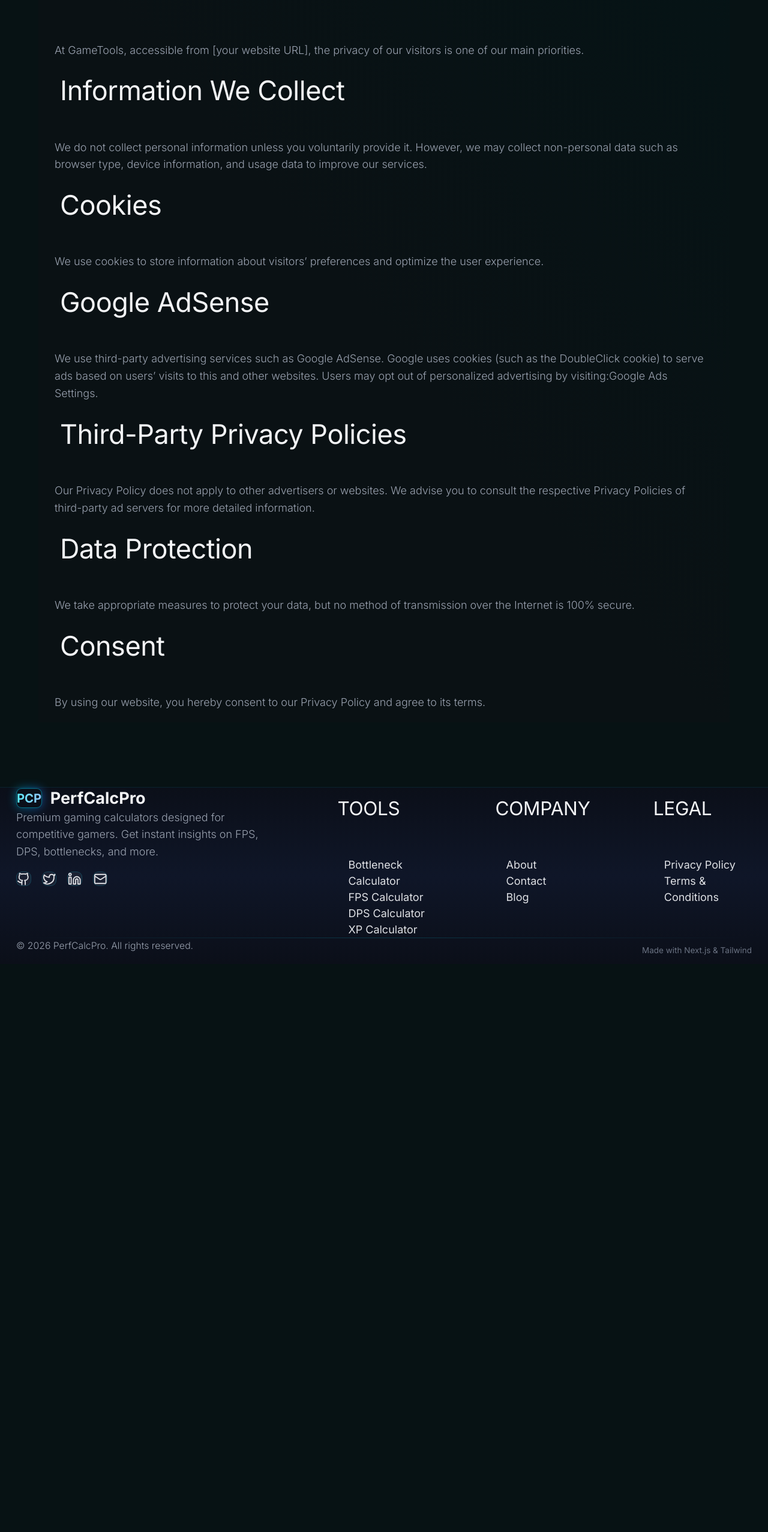
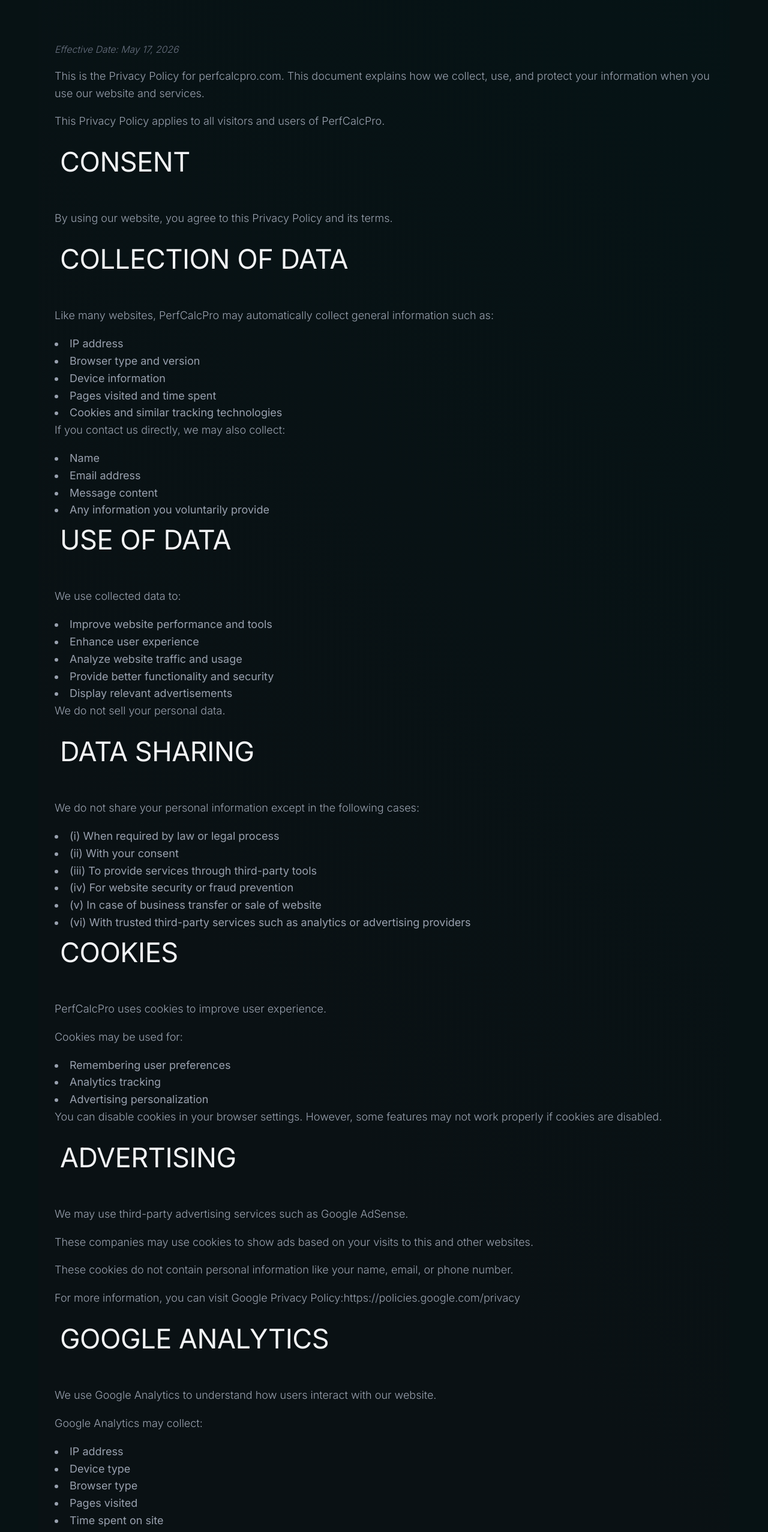
Before and after one commit to rawaisrtasleem-lab/perfcalc, a Next.js app: page /privacy-policy in a window 1280 px wide. Shown: the part 232-2786 px from the top of the page at 60% size. Before the commit the page ends 1839 px from the top, so only its background shows below. Built offline with nearby package versions, Linux system fonts and the light colour scheme.

Commit message:
update privacy policy with comprehensive content and terms

```diff
--- a/src/app/privacy-policy/layout.js
+++ b/src/app/privacy-policy/layout.js
@@ -2,7 +2,7 @@
 
 export const metadata = getMetadata({
   title: "Privacy Policy",
-  description: "PerfCalc Privacy Policy - Learn how we protect your data and privacy. Read our comprehensive privacy statement for our gaming calculator platform.",
+  description: "PerfCalcPro Privacy Policy - Learn how we protect your data and privacy. Read our comprehensive privacy statement for our gaming calculator platform.",
   path: "/privacy-policy",
 })
 
--- a/src/app/privacy-policy/page.jsx
+++ b/src/app/privacy-policy/page.jsx
@@ -6,53 +6,208 @@
         Privacy Policy
       </h1>
 
+      <p className="text-gray-500 text-sm italic mb-4">
+        Effective Date: May 17, 2026
+      </p>
+
       <p className="text-gray-400 leading-relaxed">
-        At GameTools, accessible from [your website URL], the privacy of our visitors is one of our main priorities.
+        This is the Privacy Policy for perfcalcpro.com. This document explains how we collect, use, and protect your information when you use our website and services.
+      </p>
+
+      <p className="text-gray-400 leading-relaxed">
+        This Privacy Policy applies to all visitors and users of PerfCalcPro.
       </p>
 
       <div>
-        <h2 className="text-2xl md:text-3xl font-bold mb-4">Information We Collect</h2>
+        <h2 className="text-2xl md:text-3xl font-bold mb-4">CONSENT</h2>
         <p className="text-gray-400 leading-relaxed">
-          We do not collect personal information unless you voluntarily provide it. However, we may collect non-personal data such as browser type, device information, and usage data to improve our services.
+          By using our website, you agree to this Privacy Policy and its terms.
         </p>
       </div>
 
       <div>
-        <h2 className="text-2xl md:text-3xl font-bold mb-4">Cookies</h2>
-        <p className="text-gray-400 leading-relaxed">
-          We use cookies to store information about visitors’ preferences and optimize the user experience.
+        <h2 className="text-2xl md:text-3xl font-bold mb-4">COLLECTION OF DATA</h2>
+        <p className="text-gray-400 leading-relaxed mb-4">
+          Like many websites, PerfCalcPro may automatically collect general information such as:
+        </p>
+        <ul className="list-disc list-inside space-y-2 text-gray-400 mb-4">
+          <li>IP address</li>
+          <li>Browser type and version</li>
+          <li>Device information</li>
+          <li>Pages visited and time spent</li>
+          <li>Cookies and similar tracking technologies</li>
+        </ul>
+        <p className="text-gray-400 leading-relaxed mb-4">
+          If you contact us directly, we may also collect:
+        </p>
+        <ul className="list-disc list-inside space-y-2 text-gray-400">
+          <li>Name</li>
+          <li>Email address</li>
+          <li>Message content</li>
+          <li>Any information you voluntarily provide</li>
+        </ul>
+      </div>
+
+      <div>
+        <h2 className="text-2xl md:text-3xl font-bold mb-4">USE OF DATA</h2>
+        <p className="text-gray-400 leading-relaxed mb-4">
+          We use collected data to:
+        </p>
+        <ul className="list-disc list-inside space-y-2 text-gray-400">
+          <li>Improve website performance and tools</li>
+          <li>Enhance user experience</li>
+          <li>Analyze website traffic and usage</li>
+          <li>Provide better functionality and security</li>
+          <li>Display relevant advertisements</li>
+        </ul>
+        <p className="text-gray-400 leading-relaxed mt-4">
+          We do not sell your personal data.
         </p>
       </div>
 
       <div>
-        <h2 className="text-2xl md:text-3xl font-bold mb-4">Google AdSense</h2>
+        <h2 className="text-2xl md:text-3xl font-bold mb-4">DATA SHARING</h2>
+        <p className="text-gray-400 leading-relaxed mb-4">
+          We do not share your personal information except in the following cases:
+        </p>
+        <ul className="list-disc list-inside space-y-2 text-gray-400">
+          <li>(i) When required by law or legal process</li>
+          <li>(ii) With your consent</li>
+          <li>(iii) To provide services through third-party tools</li>
+          <li>(iv) For website security or fraud prevention</li>
+          <li>(v) In case of business transfer or sale of website</li>
+          <li>(vi) With trusted third-party services such as analytics or advertising providers</li>
+        </ul>
+      </div>
+
+      <div>
+        <h2 className="text-2xl md:text-3xl font-bold mb-4">COOKIES</h2>
+        <p className="text-gray-400 leading-relaxed mb-4">
+          PerfCalcPro uses cookies to improve user experience.
+        </p>
+        <p className="text-gray-400 leading-relaxed mb-4">
+          Cookies may be used for:
+        </p>
+        <ul className="list-disc list-inside space-y-2 text-gray-400 mb-4">
+          <li>Remembering user preferences</li>
+          <li>Analytics tracking</li>
+          <li>Advertising personalization</li>
+        </ul>
         <p className="text-gray-400 leading-relaxed">
-          We use third-party advertising services such as Google AdSense. Google uses cookies (such as the DoubleClick cookie) to serve ads based on users’ visits to this and other websites.
-          Users may opt out of personalized advertising by visiting:
-          <a href="https://www.google.com/settings/ads" target="_blank" rel="noopener noreferrer" className="text-cyan-400 hover:text-cyan-300 ml-1">
-            Google Ads Settings
-          </a>.
+          You can disable cookies in your browser settings. However, some features may not work properly if cookies are disabled.
         </p>
       </div>
 
       <div>
-        <h2 className="text-2xl md:text-3xl font-bold mb-4">Third-Party Privacy Policies</h2>
+        <h2 className="text-2xl md:text-3xl font-bold mb-4">ADVERTISING</h2>
+        <p className="text-gray-400 leading-relaxed mb-4">
+          We may use third-party advertising services such as Google AdSense.
+        </p>
+        <p className="text-gray-400 leading-relaxed mb-4">
+          These companies may use cookies to show ads based on your visits to this and other websites.
+        </p>
+        <p className="text-gray-400 leading-relaxed mb-4">
+          These cookies do not contain personal information like your name, email, or phone number.
+        </p>
         <p className="text-gray-400 leading-relaxed">
-          Our Privacy Policy does not apply to other advertisers or websites. We advise you to consult the respective Privacy Policies of third-party ad servers for more detailed information.
+          For more information, you can visit Google Privacy Policy:
+          <a
+            href="https://policies.google.com/privacy"
+            target="_blank"
+            rel="noopener noreferrer"
+            className="text-cyan-400 hover:text-cyan-300 ml-2 inline-block"
+          >
+            https://policies.google.com/privacy
+          </a>
         </p>
       </div>
 
       <div>
-        <h2 className="text-2xl md:text-3xl font-bold mb-4">Data Protection</h2>
+        <h2 className="text-2xl md:text-3xl font-bold mb-4">GOOGLE ANALYTICS</h2>
+        <p className="text-gray-400 leading-relaxed mb-4">
+          We use Google Analytics to understand how users interact with our website.
+        </p>
+        <p className="text-gray-400 leading-relaxed mb-4">
+          Google Analytics may collect:
+        </p>
+        <ul className="list-disc list-inside space-y-2 text-gray-400 mb-4">
+          <li>IP address</li>
+          <li>Device type</li>
+          <li>Browser type</li>
+          <li>Pages visited</li>
+          <li>Time spent on site</li>
+        </ul>
         <p className="text-gray-400 leading-relaxed">
-          We take appropriate measures to protect your data, but no method of transmission over the Internet is 100% secure.
+          This helps us improve our website and services.
         </p>
       </div>
 
       <div>
-        <h2 className="text-2xl md:text-3xl font-bold mb-4">Consent</h2>
+        <h2 className="text-2xl md:text-3xl font-bold mb-4">MICROSOFT CLARITY (IF USED)</h2>
+        <p className="text-gray-400 leading-relaxed mb-4">
+          We may use Microsoft Clarity to analyze user behavior through:
+        </p>
+        <ul className="list-disc list-inside space-y-2 text-gray-400 mb-4">
+          <li>Heatmaps</li>
+          <li>Session recordings</li>
+          <li>Usage patterns</li>
+        </ul>
         <p className="text-gray-400 leading-relaxed">
-          By using our website, you hereby consent to our Privacy Policy and agree to its terms.
+          This helps improve website design and performance.
+        </p>
+      </div>
+
+      <div>
+        <h2 className="text-2xl md:text-3xl font-bold mb-4">DATA SECURITY</h2>
+        <p className="text-gray-400 leading-relaxed mb-4">
+          We take security seriously and use reasonable measures to protect your data.
+        </p>
+        <p className="text-gray-400 leading-relaxed">
+          However, no online system is 100% secure, and we cannot guarantee absolute security.
+        </p>
+      </div>
+
+      <div>
+        <h2 className="text-2xl md:text-3xl font-bold mb-4">THIRD-PARTY LINKS</h2>
+        <p className="text-gray-400 leading-relaxed mb-4">
+          Our website may contain links to third-party websites. We are not responsible for their privacy policies or content.
+        </p>
+        <p className="text-gray-400 leading-relaxed">
+          We recommend reading their privacy policies before using them.
+        </p>
+      </div>
+
+      <div>
+        <h2 className="text-2xl md:text-3xl font-bold mb-4">CHILDREN'S INFORMATION</h2>
+        <p className="text-gray-400 leading-relaxed">
+          PerfCalcPro does not knowingly collect any personal information from children under the age of 13.
+        </p>
+        <p className="text-gray-400 leading-relaxed">
+          If we discover such data has been collected, we will delete it immediately.
+        </p>
+      </div>
+
+      <div>
+        <h2 className="text-2xl md:text-3xl font-bold mb-4">USER RIGHTS</h2>
+        <p className="text-gray-400 leading-relaxed mb-4">
+          Depending on your location, you may have the right to:
+        </p>
+        <ul className="list-disc list-inside space-y-2 text-gray-400">
+          <li>Access your data</li>
+          <li>Request correction of data</li>
+          <li>Request deletion of data</li>
+          <li>Restrict or object to processing</li>
+          <li>Opt-out of data collection</li>
+        </ul>
+      </div>
+
+      <div>
+        <h2 className="text-2xl md:text-3xl font-bold mb-4">CHANGES TO THIS PRIVACY POLICY</h2>
+        <p className="text-gray-400 leading-relaxed mb-4">
+          We may update this Privacy Policy from time to time.
+        </p>
+        <p className="text-gray-400 leading-relaxed">
+          Any changes will be posted on this page with an updated "Effective Date".
         </p>
       </div>
     </section>
```
